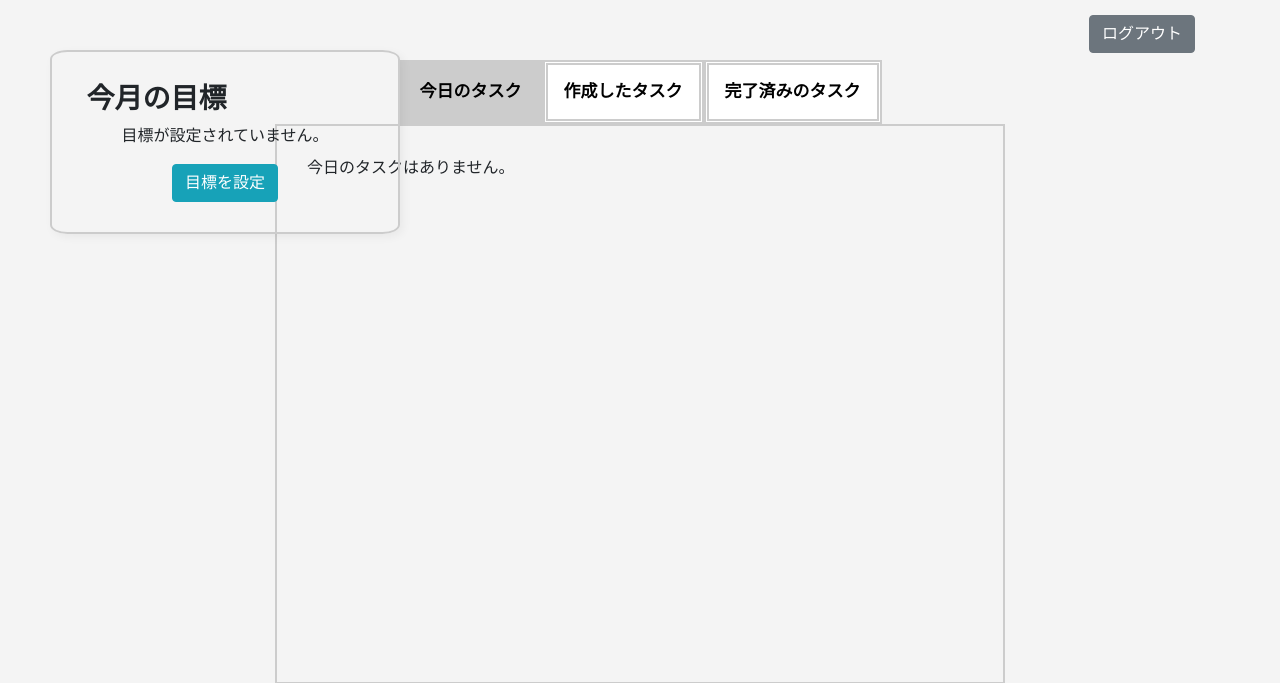
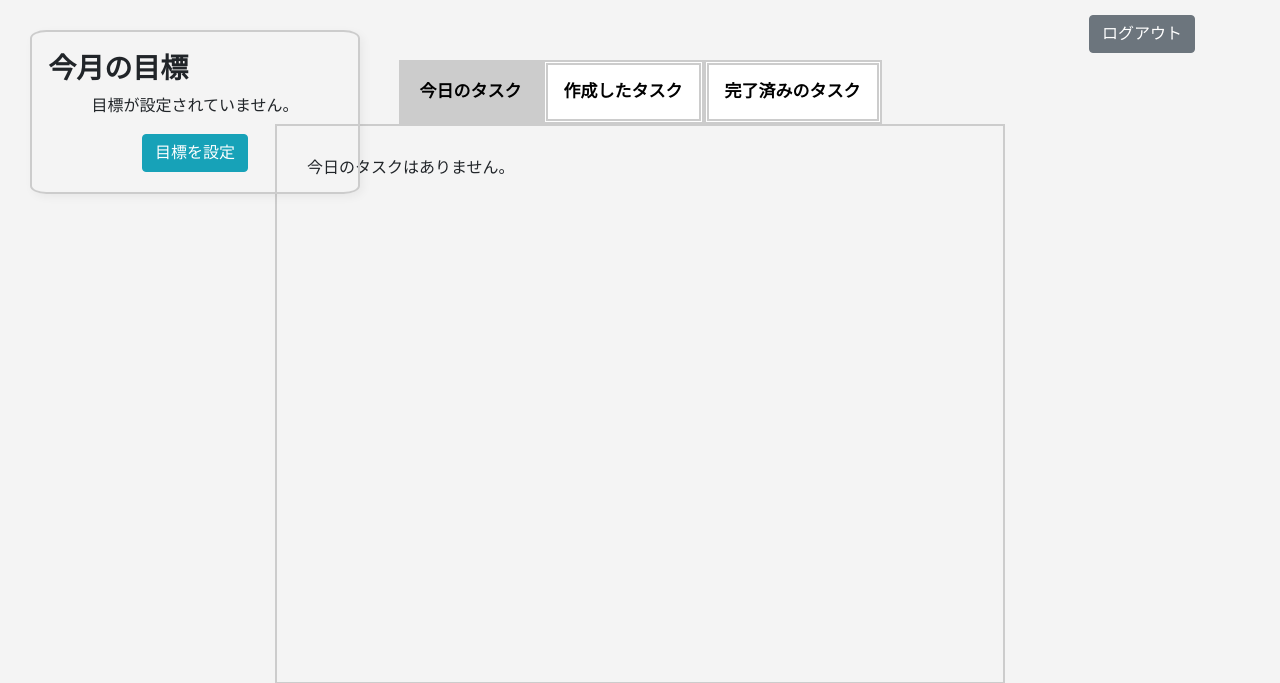
Before and after one commit to NakazatoTaichi/todolist_nakazatotaichi_c, a Django app: page /home/ in a window 1280 px wide. Shown: the part 70-753 px from the top of the page. Run offline with Django 5.2, Linux system fonts and the light colour scheme; the visitor is signed in with stand-in values (Sample User, id 1); data that the repository does not hold is empty; some libraries are stand-ins or nearby versions.

Commit message:
目標設定デザイン修正

```diff
--- a/todo/templates/todo/home.html
+++ b/todo/templates/todo/home.html
@@ -224,18 +224,18 @@
     .my-goal-list {
         position: fixed;
         z-index: 1;
-        top: 120px;
-        left: 50px;
+        top: 100px;
+        left: 30px;
         height: auto;
-        width: 350px;
+        width: 330px;
         border: 2px solid #ccc;
         box-shadow: 3px 3px 10px rgba(0, 0, 0, 0.05);
         border-radius: 5%;
     }
     .goal-content {
-        width: 80%;
+        width: 90%;
         margin: 0 auto;
-        padding: 30px 0;
+        padding: 20px 0;
     }
 
     /* アコーディオンjs */
```
